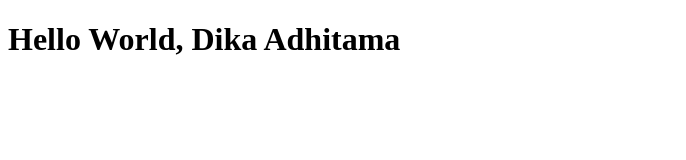
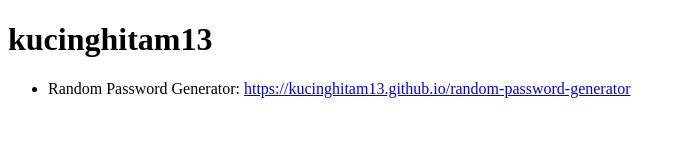
Before and after one commit to kucinghitam13/kucinghitam13.github.io, a plain HTML site: page index.html in a window 1280 px wide. Shown: the whole page, without its empty margins (0-686 px from the left). Drawn offline with Linux system fonts and the light colour scheme.

Commit message:
Add random-password-generator

```diff
--- a/index.html
+++ b/index.html
@@ -4,9 +4,12 @@
     <meta charset="UTF-8">
     <meta name="viewport" content="width=device-width, initial-scale=1.0">
     <meta http-equiv="X-UA-Compatible" content="ie=edge">
-    <title>Document</title>
+    <title>kucinghitam13</title>
 </head>
 <body>
-    <h1>Hello World, Dika Adhitama</h1>
+    <h1>kucinghitam13</h1>
+    <ul>
+        <li>Random Password Generator: <a href="https://kucinghitam13.github.io/random-password-generator">https://kucinghitam13.github.io/random-password-generator</a></li>
+    </ul>
 </body>
 </html>
```
